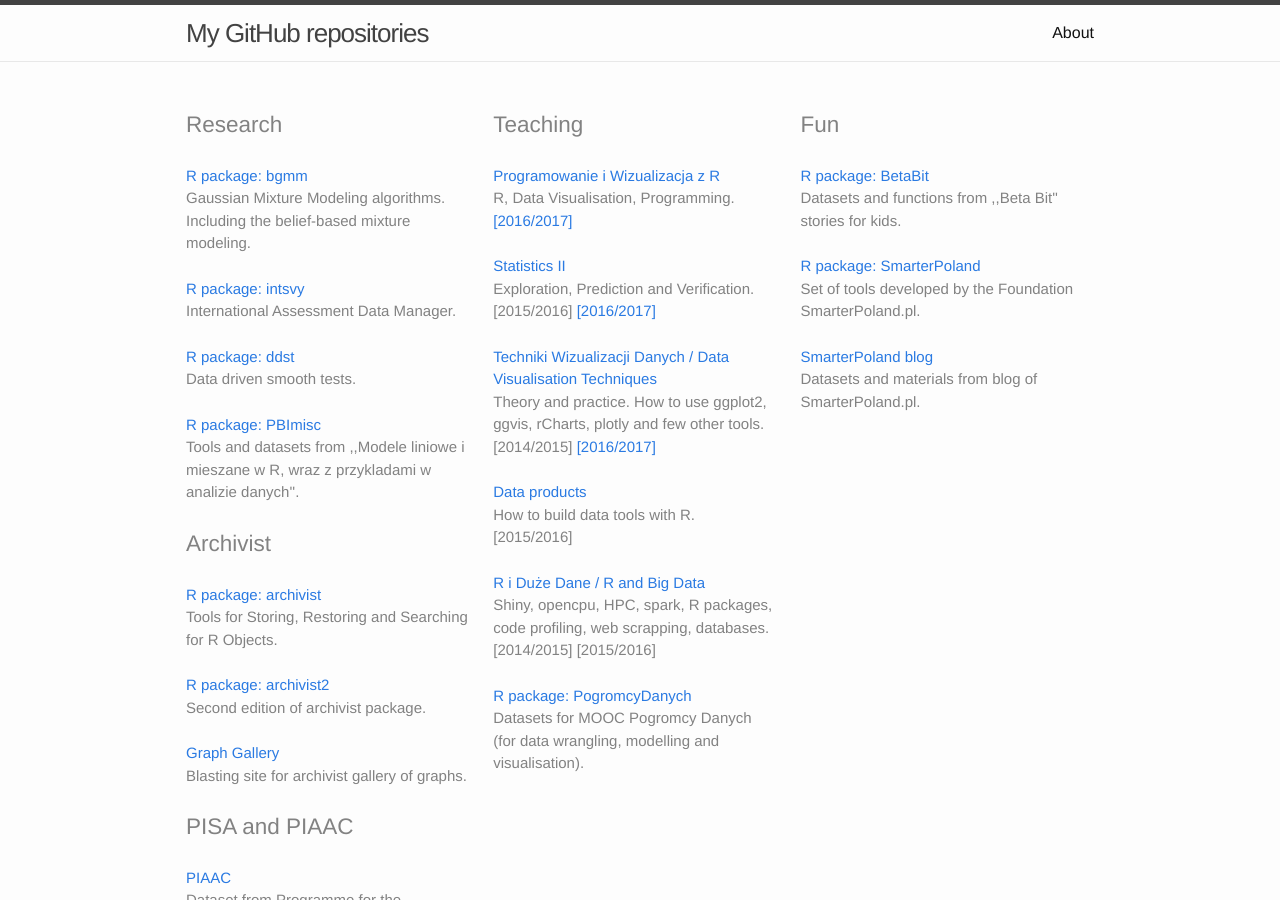
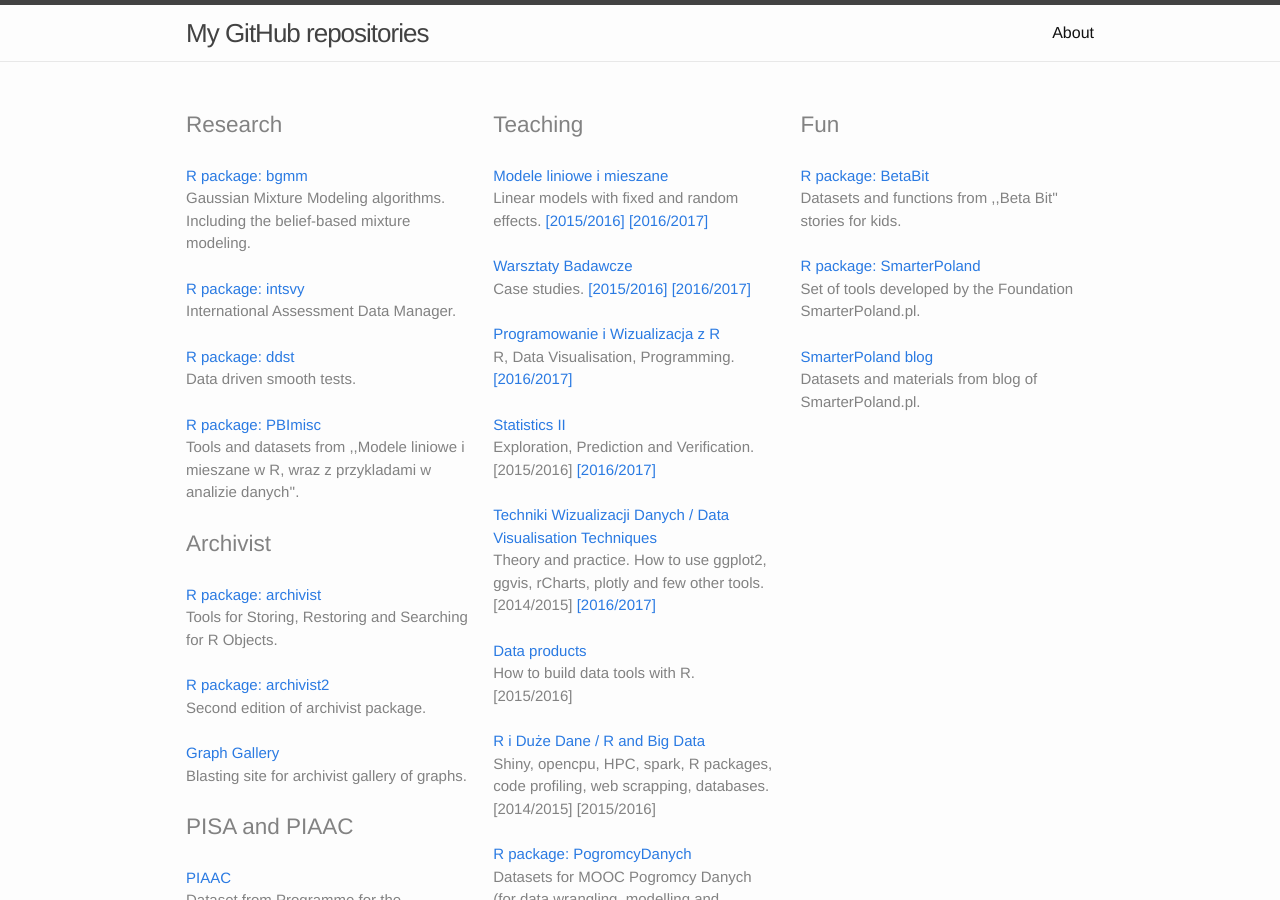
Before and after one commit to pbiecek/pbiecek-website-old, a Jekyll site: the page built from index.html, in a window 1280 px wide and 900 px high. Built offline with Jekyll 4.4.1, drawn with Linux system fonts in a browser that asks for light colours.

Commit message:
nowe zajecia

```diff
--- a/_layouts/default.html
+++ b/_layouts/default.html
@@ -61,6 +61,15 @@
       <div class="main-col main-col-2">
       	<h2>Teaching</h2>
         <p>
+        <a href="https://github.com/pbiecek/LinearModels/blob/master/MIMUW_2017/readme.md">Modele liniowe i mieszane</a><br/>
+        Linear models with fixed and random effects. <a href="https://github.com/pbiecek/LinearModels/tree/master/MIMUW_2015">[2015/2016]</a> <a href="https://github.com/pbiecek/WarsztatyBadawcze/blob/master/MiNI_2017/README.md">[2016/2017]</a>
+        </p>
+        <p>
+        <p>
+        <a href="https://github.com/pbiecek/WarsztatyBadawcze/blob/master/MiNI_2017/README.md">Warsztaty Badawcze</a><br/>
+        Case studies. <a href="https://github.com/pbiecek/WarsztatyBadawcze/tree/master/MiNI_2016">[2015/2016]</a> <a href="https://github.com/pbiecek/WarsztatyBadawcze/blob/master/MiNI_2017/README.md">[2016/2017]</a>
+        </p>
+        <p>
         <a href="https://github.com/pbiecek/ProgramowanieWizualizacja/tree/master/MIMUW_2017">Programowanie i Wizualizacja z R</a><br/>
         R, Data Visualisation, Programming. <a href="https://github.com/pbiecek/ProgramowanieWizualizacja/tree/master/MIMUW_2017">[2016/2017]</a>
         </p>
```
